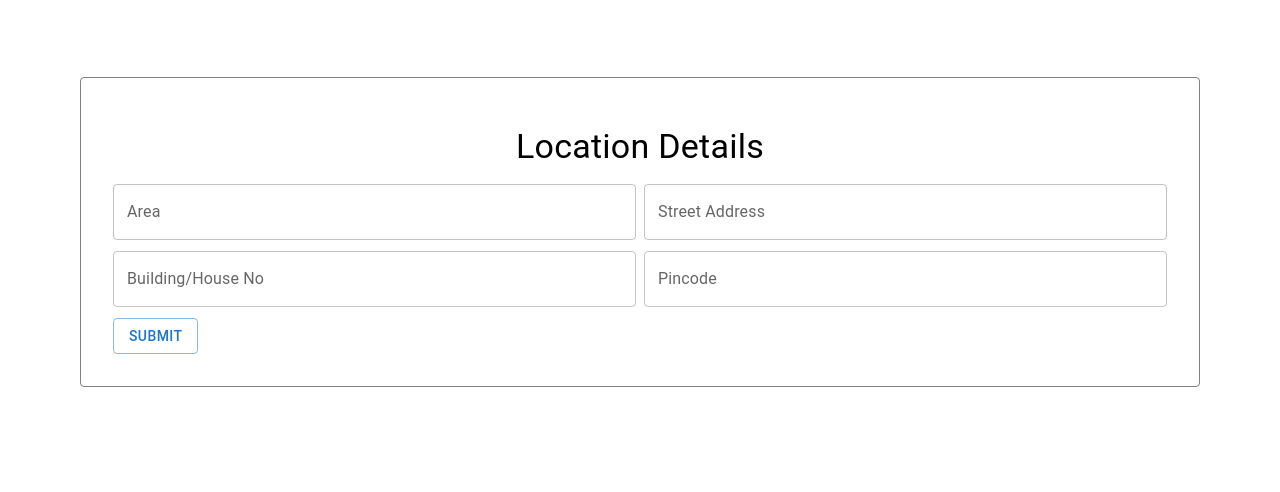
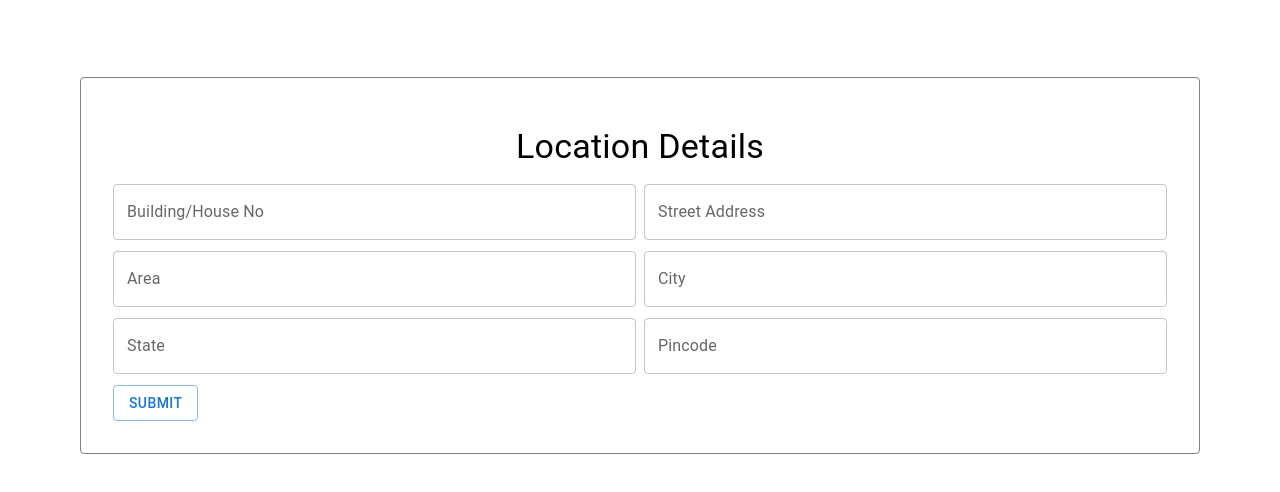
Before and after one commit to AdityaKalmekh/appetite-frontend, a React (Create React App) app: page /Location-Details in a window 1280 px wide. Shown: the top 492 px of the page. Built offline with nearby package versions, Linux system fonts and the light colour scheme.

Commit message:
Payment intergration and other location chages

```diff
--- a/src/components/supplier/LocationDetails.jsx
+++ b/src/components/supplier/LocationDetails.jsx
@@ -44,18 +44,17 @@ const LocationDetails = () => {
                             <FormikController
                                 control="text"
                                 type="text"
-                            label="Area"
-                            name="area"
+                                label="Building/House No"
+                                name="foodtype"
                                 fullWidth
-                            value={formik.values.area}
+                                value={formik.values.foodtype}
                                 onChange={formik.handleChange}
                                 error={
-                                formik.touched.servicetitle &&
-                                Boolean(formik.errors.servicetitle)
+                                    formik.touched.foodtype &&
+                                    Boolean(formik.errors.foodtype)
                                 }
                                 helperText={
-                                formik.touched.servicetitle &&
-                                formik.errors.servicetitle
+                                    formik.touched.foodtype && formik.errors.foodtype
                                 }
                             />
                         </Grid>
@@ -80,17 +79,56 @@ const LocationDetails = () => {
                             <FormikController
                             control="text"
                             type="text"
-                                label="Building/House No"
-                                name="foodtype"
+                            label="Area"
+                            name="area"
                             fullWidth
-                                value={formik.values.foodtype}
+                            value={formik.values.area}
                             onChange={formik.handleChange}
                             error={
-                                    formik.touched.foodtype &&
-                                    Boolean(formik.errors.foodtype)
+                                formik.touched.servicetitle &&
+                                Boolean(formik.errors.servicetitle)
                             }
                             helperText={
-                                    formik.touched.foodtype && formik.errors.foodtype
+                                formik.touched.servicetitle &&
+                                formik.errors.servicetitle
+                            }
+                            />
+                        </Grid>
+                        <Grid item xs={6}>
+                            <FormikController
+                            control="text"
+                            type="text"
+                            label="City"
+                            name="city"
+                            fullWidth
+                            value={formik.values.area}
+                            onChange={formik.handleChange}
+                            error={
+                                formik.touched.servicetitle &&
+                                Boolean(formik.errors.servicetitle)
+                            }
+                            helperText={
+                                formik.touched.servicetitle &&
+                                formik.errors.servicetitle
+                            }
+                            />
+                        </Grid>
+                        <Grid item xs={6}>
+                            <FormikController
+                            control="text"
+                            type="text"
+                            label="State"
+                            name="state"
+                            fullWidth
+                            value={formik.values.area}
+                            onChange={formik.handleChange}
+                            error={
+                                formik.touched.servicetitle &&
+                                Boolean(formik.errors.servicetitle)
+                            }
+                            helperText={
+                                formik.touched.servicetitle &&
+                                formik.errors.servicetitle
                             }
                             />
                         </Grid>
--- a/src/components/user-interface/HomePage.jsx
+++ b/src/components/user-interface/HomePage.jsx
@@ -5,8 +5,23 @@ import StarIcon from "@mui/icons-material/Star";
 import DiscountIcon from "@mui/icons-material/Discount";
 import CommonContainer from "../../common/CommonContainer";
 import Header from "../../layout/Header";
+import useHttp from "../../hooks/useHttp";
+import { useEffect,useState } from "react";
 
 const HomePage = () => {
+
+  const {error,sendRequest:fetchTask}= useHttp()
+  const [suppliers,setSuppliers] = useState([]);
+
+  const loadData = (data) => {
+    setSuppliers(data)
+  }
+
+  // console.log(supplier[0].image);
+  useEffect(() => {
+    fetchTask({url:"/getSupplierDetails",method:"get"},loadData)
+  },[fetchTask])
+
   return (
     <CommonContainer>
       <Grid container>
@@ -96,6 +111,9 @@ const HomePage = () => {
           </Box>
         </Grid>
         <Grid container item xs={12}>
+          {suppliers.map(supplier => {
+          return (
+          <>
           <Grid container item md={4} xs={12} sx={{ padding: "2rem" }}>
             <Grid
               item
@@ -109,13 +127,13 @@ const HomePage = () => {
               <Box>
                 <img
                   alt="icon"
-                  src="/images/ad-poster.jpg"
+                  src={supplier.image}
                   width="300"
                   height="200"
                 />
               </Box>
               <Grid item xs={12} sx={{ paddingLeft: ".5rem" }}>
-                <Typography variant="h6">Service Provider</Typography>
+                <Typography variant="h6">{supplier.servicetitle}</Typography>
               </Grid>
               <Grid item xs={12} sx={{ paddingLeft: ".5rem" }}>
                 <Typography variant="body2">Food Type</Typography>
@@ -145,7 +163,7 @@ const HomePage = () => {
                     justifyContent: "center",
                   }}
                 >
-                  <Typography sx={{ fontSize: "14px" }}>35 MINS</Typography>
+                <Typography sx={{ fontSize: "14px" }}>35 MINS</Typography>
                 </Grid>
                 <Grid
                   item
@@ -178,9 +196,10 @@ const HomePage = () => {
               </Grid>
             </Grid>
           </Grid>
-
+          </>
+          )})}
           {/* --------------temp please delete me DikshantDon-------------------- */}
-          <Grid container item md={4} xs={12} sx={{ padding: "2rem" }}>
+          {/* <Grid container item md={4} xs={12} sx={{ padding: "2rem" }}>
             <Grid
               item
               sx={{
@@ -499,7 +518,7 @@ const HomePage = () => {
                 <Typography>Flat off on orders above</Typography>
               </Grid>
             </Grid>
-          </Grid>
+          </Grid> */}
         </Grid>
       </Grid>
     </CommonContainer>
--- /dev/null
+++ b/src/components/user-interface/PaymentPage.jsx
@@ -0,0 +1,54 @@
+import { Box, Button, Grid, imageListClasses, Typography,Input } from "@mui/material";
+import useHttp from "../../hooks/useHttp";
+
+
+const PaymentPage = () => {
+    const {sendRequest : sendTaskRequest} = useHttp();
+
+    const response = (data) => {
+        // console.log(data.order.amount);
+        const options = {
+            key: "rzp_test_OdlUzcUGQ1A2yF", // Enter the Key ID generated from the Dashboard
+            amount: data.order.amount, // Amount is in currency subunits. Default currency is INR. Hence, 50000 refers to 50000 paise
+            currency: "INR",
+            name: "Tiffin service",
+            description: "Test Transaction",
+            image: "https://example.com/your_logo",
+            order_id: data.order.id, //This is a sample Order ID. Pass the `id` obtained in the response of Step 1
+            callback_url: "http://localhost:5000/api/Tiffin/paymentverification",
+            prefill: {
+                name: "Gaurav Kumar",
+                email: "gaurav.kumar@example.com",
+                contact: "9000090000"
+            },
+            notes: {
+                "address": "Razorpay Corporate Office"
+            },
+            theme: {
+                "color": "#3399cc"
+            }
+        };
+        const razor = new window.Razorpay(options);
+        razor.open();
+    }
+
+    const checkoutHandler = async () => {
+        sendTaskRequest({
+            url : "/payment",
+            method : "post",
+            data : {amount : "500"}
+        },response.bind(null))
+    }
+    return (
+        <Button
+            variant="outlined"
+            onClick={() => {
+                checkoutHandler()
+            }}
+        >
+        Submit
+        </Button>
+    )
+}
+
+export default PaymentPage
--- /dev/null
+++ b/src/components/user-interface/PaymentSuccess.jsx
@@ -0,0 +1,7 @@
+const PaymentSuccess = () => {
+    return (
+        <div>Order Book Successfully</div>
+    )
+}
+
+export default PaymentSuccess
--- a/src/layout/Content.jsx
+++ b/src/layout/Content.jsx
@@ -8,6 +8,8 @@ import Header from "./Header";
 import SupplierDetails from "../components/supplier/SupplierDetails";
 import HomePage from "../components/user-interface/HomePage";
 import LocationDetails from "../components/supplier/LocationDetails";
+import PaymentPage from "../components/user-interface/PaymentPage";
+import PaymentSuccess from "../components/user-interface/PaymentSuccess";
 
 const Content = () => {
   return (
@@ -36,6 +38,8 @@ const Content = () => {
       <Route exact path="/Supplier-Details" element={<SupplierDetails />} />
       <Route exact path="/Location-Details" element={<LocationDetails />} />
       <Route exact path="/home" element={<HomePage />} />
+      <Route exact path="/payment" element={<PaymentPage/>}/>
+      <Route exact path="/paymentSuccess" element={<PaymentSuccess/>}/>
     </Routes>
   );
 };
```
Also changed, not shown: src/components/supplier/SupplierDetails.jsx (+10 -13 lines), src/components/supplier/PaymentDetails.jsx (added). Lines whose indentation alone changed are shown as unchanged.
